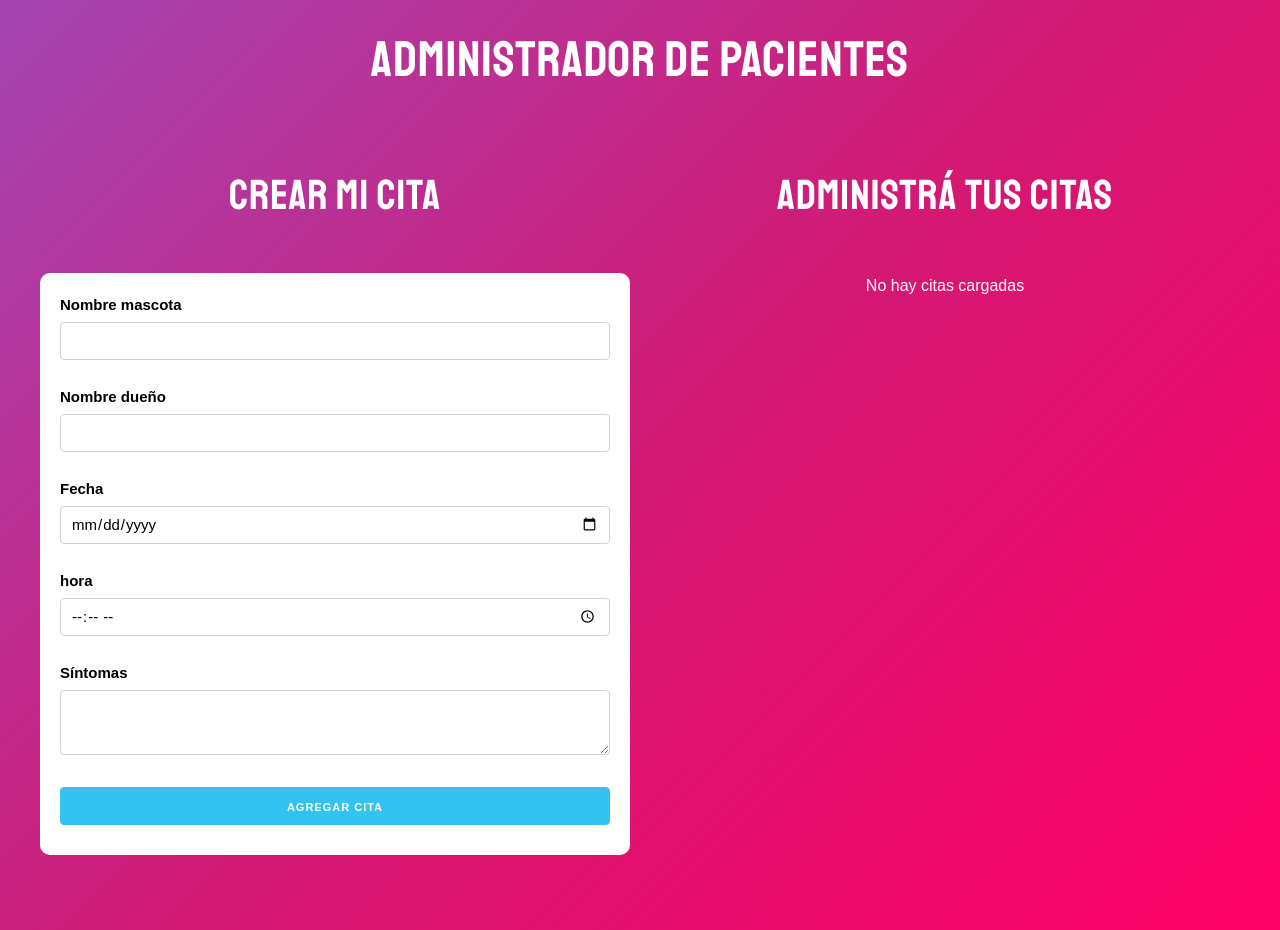
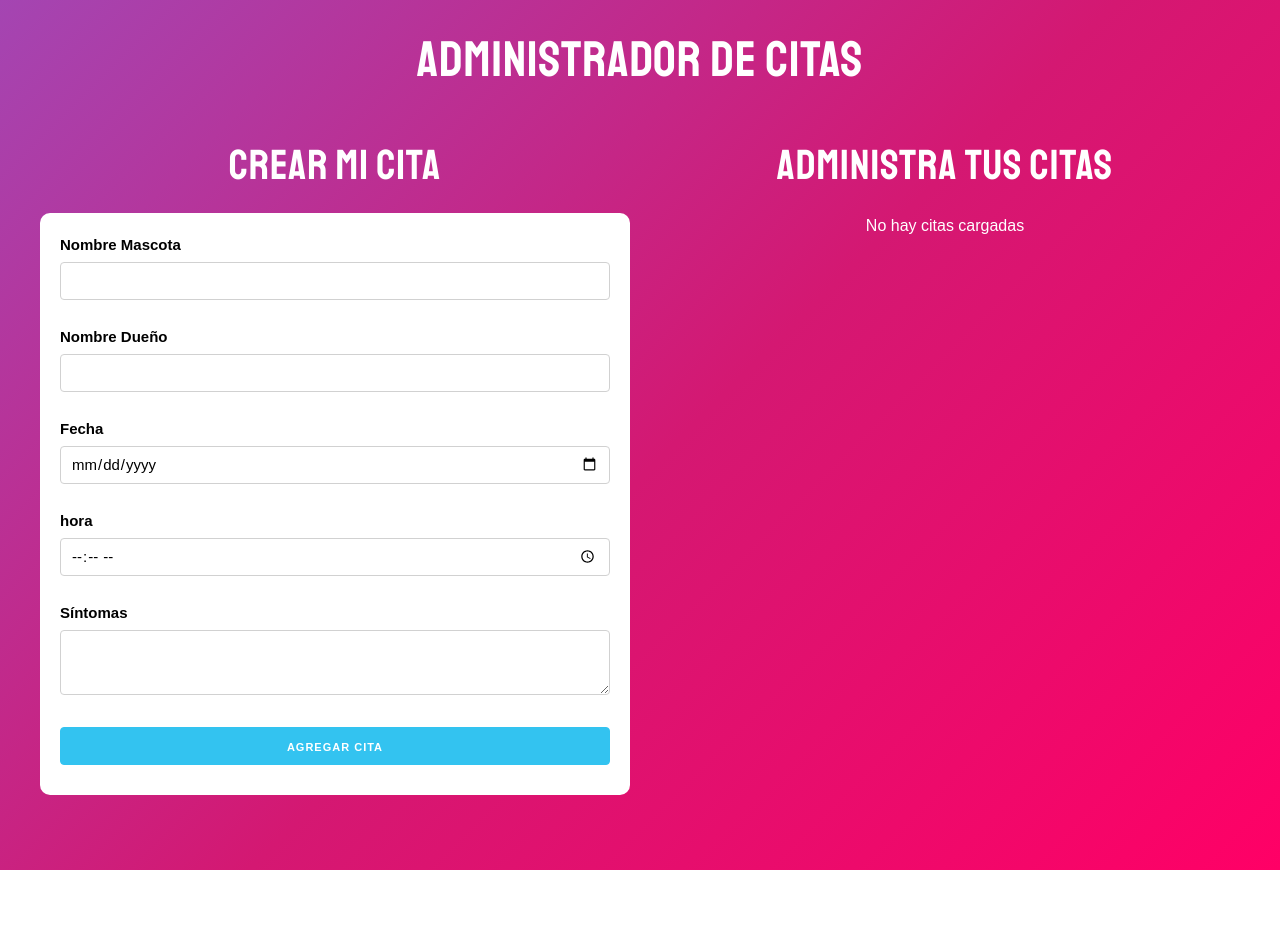
Before and after one commit to andifishman/TP-1-React-Fishman-Digestani, a React (Vite) app: page / in a window 1280 px wide. After the commit the page ends 870 px from the top, so only its background shows below. Built offline with nearby package versions, Linux system fonts and the light colour scheme.

Commit message:
14 del 4 tercer commit

```diff
--- a/src/App.jsx
+++ b/src/App.jsx
@@ -13,7 +13,7 @@ function App() {
 
   const eliminarCita = (id) => {
     const confirmar = window.confirm(
-      "¿Seguro que querés eliminar esta cita?"
+      "¿seguro que querés eliminar esta cita?"
     );
 
     if (confirmar) {
@@ -23,7 +23,7 @@ function App() {
 
   return (
     <>
-      <Titulo texto="Administrador de pacientes" />
+      <Titulo texto="Administrador de Citas" />
 
       <div className="contenedor-principal">
         <div className="columna">
--- a/src/components/Formulario.jsx
+++ b/src/components/Formulario.jsx
@@ -53,7 +53,7 @@ function Formulario({ agregarCita }) {
 
   return (
     <div className="formulario-contenedor">
-      <h2>Crear Mi Cita</h2>
+      <h2>Crear MI Cita</h2>
 
       {error && (
         <p className="alerta-error">
@@ -63,7 +63,7 @@ function Formulario({ agregarCita }) {
 
       <form className="formulario" onSubmit={handleSubmit}>
         <div className="campo">
-          <label>Nombre mascota</label>
+          <label>Nombre Mascota</label>
           <input
             type="text"
             name="mascota"
@@ -73,7 +73,7 @@ function Formulario({ agregarCita }) {
         </div>
 
         <div className="campo">
-          <label>Nombre dueño</label>
+          <label>Nombre Dueño</label>
           <input
             type="text"
             name="propietario"
--- a/src/components/ListaCitas.jsx
+++ b/src/components/ListaCitas.jsx
@@ -4,7 +4,7 @@ import "./ListaCitas.css";
 function ListaCitas({ citas, eliminarCita }) {
   return (
     <div className="lista-citas-contenedor">
-      <h2>Administrá tus citas</h2>
+      <h2>Administra tus Citas</h2>
 
       {citas.length === 0 ? (
         <p className="sin-citas">No hay citas cargadas</p>
--- a/src/index.css
+++ b/src/index.css
@@ -1,111 +1,4 @@
-
-      html {
-        min-height: 100%;
-      }
-
-      body {
-        margin: 0;
-        padding: 0;
-        font-family: sans-serif;
-        background-image: linear-gradient(-225deg, #A445B2 0%, #D41872 52%, #FF0066 100%);
-        min-height: 100%;
-        padding-bottom: 5rem;
-      }
-
-      h1,
-      h2 {
-        color: white;
-        padding: 3rem 0;
-        text-align: center;
-
-        text-transform: uppercase;
-
-        font-family: 'Staatliches', cursive;
-        letter-spacing: 1px;
-      }
-
-      .lista-citas .media {
-        border-bottom: 1px solid #e1e1e1;
-        padding-bottom: 3rem;
-      }
-
-      .lista-citas .media:last-of-type {
-        border-bottom: 0;
-      }
-
-      .lista-citas .media-body p {
-        margin: 0;
-      }
-
-      .lista-citas .media-body button {
-        margin-top: 1rem !important;
-      }
-
-      .lista-citas .media-body span {
-        font-weight: bold;
-      }
-
-      label {
-        color: white;
-      }
-
-      input[type="date"],
-      input[type="time"] {
-        height: 38px;
-        padding: 6px 10px;
-        background-color: #fff;
-        border: 1px solid #D1D1D1;
-        border-radius: 4px;
-        box-shadow: none;
-        box-sizing: border-box;
-      }
-
-      .cita {
-        padding: 2rem;
-        background: white;
-        border-bottom: 1px solid #e1e1e1;
-        color: black;
-        margin-bottom: 20px;
-      }
-
-      .cita p {
-        font-weight: bold;
-        margin-bottom: .8rem;
-      }
-
-      .cita p span {
-        font-weight: normal;
-
-      }
-
-      .cita:first-of-type {
-        border-top-left-radius: 1rem;
-        border-top-right-radius: 1rem;
-      }
-
-      .cita:last-of-type {
-        border-bottom-left-radius: 1rem;
-        border-bottom-right-radius: 1rem;
-      }
-
-      .button.eliminar,
-      .button.eliminar:hover {
-
-        color: black;
-        margin-top: 2rem;
-      }
-
-      .alerta-error {
-        background-color: white;
-        color: red;
-        padding: 1rem;
-        font-size: 2rem;
-        text-transform: uppercase;
-        text-align: center;
-        font-family: 'Staatliches', cursive;
-      }
-
-    html {
+html {
   min-height: 100%;
 }
 
```
